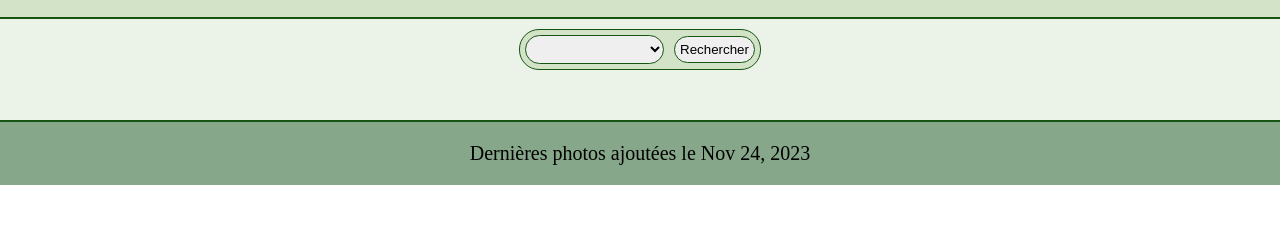
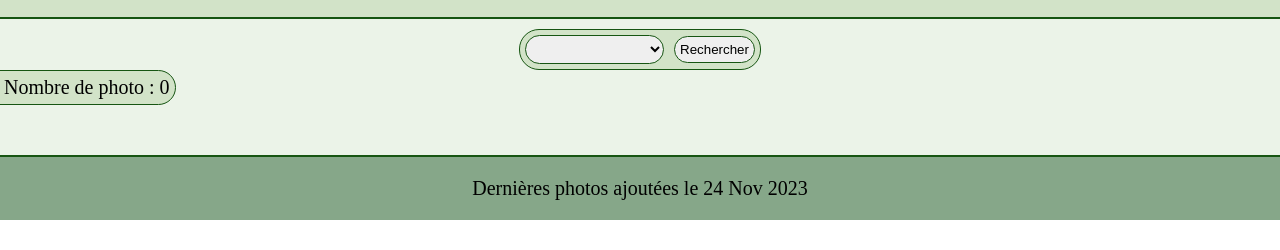
Before and after one commit to flomalard/album, an Angular app in the folder album-photo/: page / in a window 1280 px wide. Shown: the part 312-562 px from the top of the page. Built offline with nearby package versions, Linux system fonts and the light colour scheme.

Commit message:
Quelques ajouts

```diff
--- a/album-photo/src/app/album-pictures/album-pictures.component.html
+++ b/album-photo/src/app/album-pictures/album-pictures.component.html
@@ -1,3 +1,7 @@
+<p>
+    {{ pictures.length > 1 ? "Nombre de photos : " : "Nombre de photo : " }}
+    {{ pictures.length }}
+</p>
 <div>
     <article
     *ngFor="let picture of pictures">
--- a/album-photo/src/app/album-pictures/album-pictures.component.scss
+++ b/album-photo/src/app/album-pictures/album-pictures.component.scss
@@ -10,3 +10,18 @@ img {
 
     border: 1px solid #165512;
 }
+
+p {
+    width: fit-content;
+
+    font-size: 2rem;
+
+    padding: 0.5rem;
+
+    position: relative;
+    left: -12px;
+
+    background-color: #D2E3C8;
+    border: 1px solid #165512;
+    border-radius:  0 2rem 2rem 0;
+}
--- a/album-photo/src/app/albums/albums.component.html
+++ b/album-photo/src/app/albums/albums.component.html
@@ -7,7 +7,8 @@
     <article
         *ngFor="let album of albums"
         (click)="onSelect(album)"
-        style="background-image: url({{ album.url }});"
+        [class.selected]="isSelected && album === selectedAlbum"
+        [ngStyle]="{ 'background-image': 'url(' + album.url + ')' }"
     >
         <div class="infos">
             <h2>{{ album.ref }} - {{ album.name }}</h2>
--- a/album-photo/src/app/albums/albums.component.scss
+++ b/album-photo/src/app/albums/albums.component.scss
@@ -54,3 +54,7 @@ article {
     padding: 1rem;
     background-color: #EBF3E8;
 }
+
+.selected {
+    transform: scale(1.1);
+  }
--- a/album-photo/src/app/albums/albums.component.ts
+++ b/album-photo/src/app/albums/albums.component.ts
@@ -21,6 +21,8 @@ export class AlbumsComponent implements OnInit {
   albumsPerNav: number = 2;
   maxNavIndex: number = Math.ceil((this.albums.length)/this.albumsPerNav);
 
+  isSelected: boolean = false;
+
   constructor(private albumService: AlbumService) {}
 
   ngOnInit(): void {
@@ -37,6 +39,7 @@ export class AlbumsComponent implements OnInit {
   onSelect(album: Album) {
     this.selectedAlbum = album;
     this.albumPictures = this.albumService.getAlbumPictures(album.name);
+    this.isSelected = true;
   }
 
   updatePicturesOnSearch(pictures: Picture[]) {
--- a/album-photo/src/app/app.component.html
+++ b/album-photo/src/app/app.component.html
@@ -1,5 +1,5 @@
 <header>
-    <h1>{{ title }}</h1>
+    <h1>{{ title | firstLetterMaj }}</h1>
 </header>
 
 <main>
@@ -7,5 +7,5 @@
 </main>
 
 <footer>
-    <p>Dernières photos ajoutées le {{ date | date:"mediumDate" }}</p>
+    <p>Dernières photos ajoutées le {{ date | date:"d MMM yyyy" }}</p>
 </footer>
--- a/album-photo/src/app/app.component.ts
+++ b/album-photo/src/app/app.component.ts
@@ -6,6 +6,6 @@ import { Component } from '@angular/core';
   styleUrl: './app.component.scss'
 })
 export class AppComponent {
-  title = 'Mes Albums Photo';
+  title = 'mes albums photo';
   date: Date = new Date(2023, 10, 24);
 }
--- a/album-photo/src/app/app.module.ts
+++ b/album-photo/src/app/app.module.ts
@@ -7,6 +7,7 @@ import { AlbumsComponent } from './albums/albums.component';
 import { AlbumPicturesComponent } from './album-pictures/album-pictures.component';
 import { FormsModule } from '@angular/forms';
 import { SearchComponent } from './search/search.component';
+import { FirstLetterMajPipe } from './first-letter-maj.pipe';
 
 
 @NgModule({
@@ -15,6 +16,7 @@ import { SearchComponent } from './search/search.component';
     AlbumsComponent,
     AlbumPicturesComponent,
     SearchComponent,
+    FirstLetterMajPipe,
   ],
   imports: [
     BrowserModule,
--- /dev/null
+++ b/album-photo/src/app/first-letter-maj.pipe.ts
@@ -0,0 +1,13 @@
+import { Pipe, PipeTransform } from '@angular/core';
+
+@Pipe({
+  name: 'firstLetterMaj'
+})
+export class FirstLetterMajPipe implements PipeTransform {
+
+  transform(value: string): string {
+    return value.split(' ').map(word =>
+      word.charAt(0).toUpperCase() + word.slice(1)
+    ).join(' ');
+  }
+}
```
Also changed, not shown: 1 other file (tests, documents, lock files or other folders).
